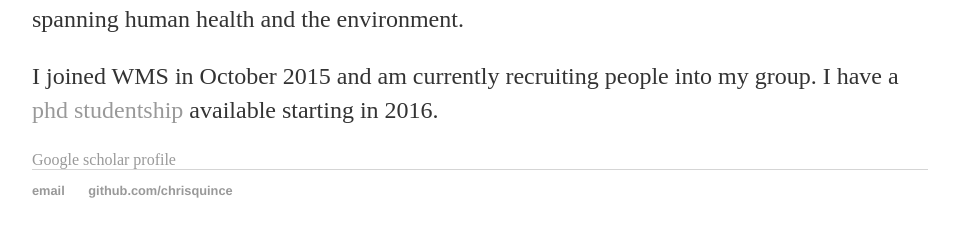
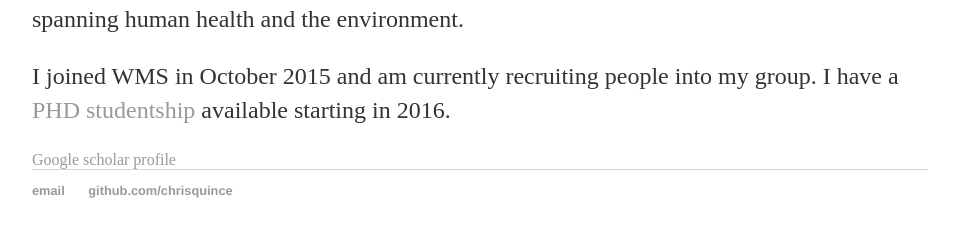
Before and after one commit to chrisquince/chrisquince.github.io, a Jekyll site: the page built from index.html, in a window 1280 px wide. Shown: the part 521-758 px from the top of the page, without its empty margins (160-1119 px from the left). Built offline with Jekyll 4.4.1, drawn with Linux system fonts in a browser that asks for light colours.

```diff
--- a/index.html
+++ b/index.html
@@ -15,7 +15,7 @@ title: Chris Quince, Metagenomics bioinformatician
 	ecological relevance. I work closely with wet lab microbiologists and collaborate on projects spanning human health and the environment.</p>
 
 	<p> I joined WMS in October 2015 and am currently recruiting people into my group. I have a
-	<a href="/studentships">phd studentship</a></li> available starting in 2016.</p>
+	<a href="/studentships">PHD studentship</a></li> available starting in 2016.</p>
 
 	<a href="https://scholar.google.co.uk/citations?user=0yKnJ2wAAAAJ&hl=en">Google scholar profile</a>
 
```
